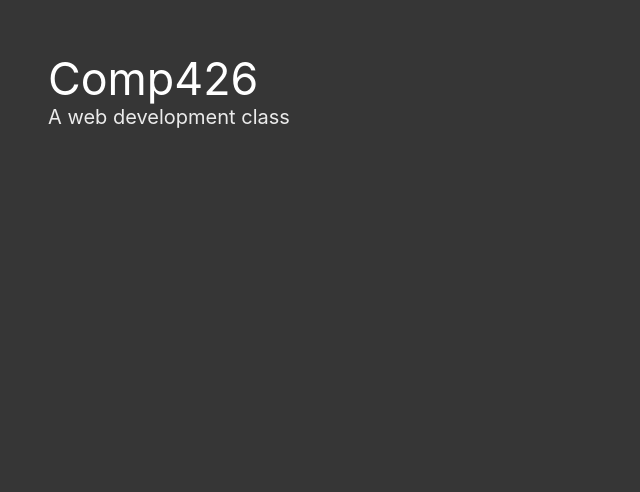
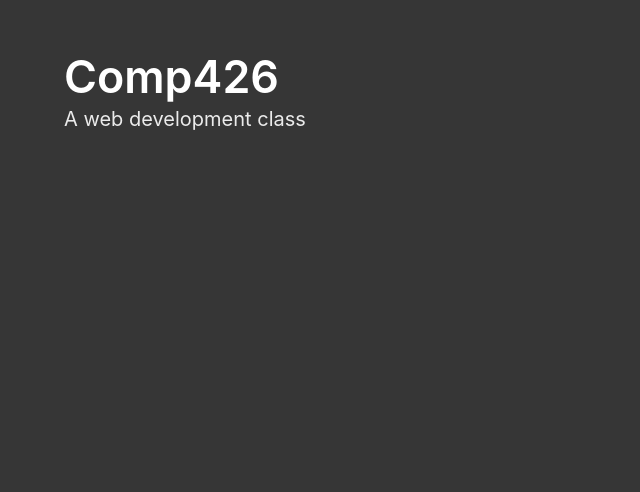
Before and after one commit to jdmar3-comp426/a02-jenkinsas, a website: page index.html in a window 1280 px wide. Shown: the part 308-800 px from the top of the page, without its empty margins (0-640 px from the left). Drawn offline with nearby package versions, Linux system fonts and the light colour scheme; a web font is replaced by a local one.

Commit message:
updated Bulma classes

```diff
--- a/index.html
+++ b/index.html
@@ -11,8 +11,8 @@
 <body>
 <section class="hero is-dark is-fullheight">
     <div class="hero-body">
-        <div class="title">
-            <h1 class=" container">
+        <div class="container">
+            <h1 class="title">
                 Comp426
             </h1>
             <h2 class="subtitle">
```
